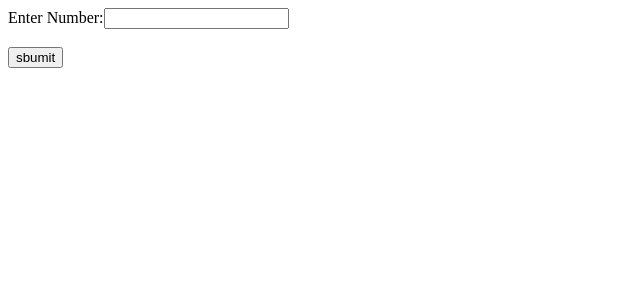
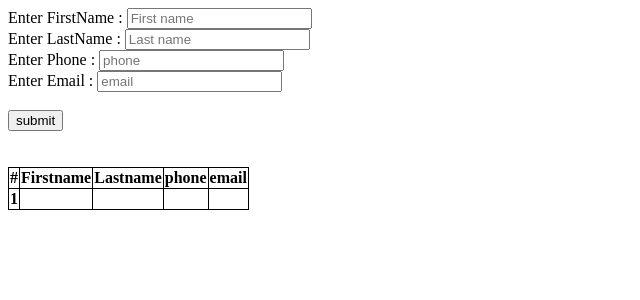
Before and after one commit to tkasvala9/twinkal-weekend2-practice, an Angular app in the folder my-first-app/: page / in a window 1280 px wide. Shown: the top 300 px of the page, without its empty margins (0-640 px from the left). Built offline with nearby package versions, Linux system fonts and the light colour scheme.

Commit message:
form-table

```diff
--- a/my-first-app/src/app/app.component.html
+++ b/my-first-app/src/app/app.component.html
@@ -1,4 +1,20 @@
-<div class="container">
-Enter Number:<input type="number" #num><br><br>
-<button (click)="cratetable(num.value)">sbumit</button>
-</div>
+<form #myForm="ngForm" (ngSubmit)="onsubmitofform(myForm.value)">
+    <div class="row">
+      <div class="col">Enter FirstName :
+        <input type="text" class="form-control" placeholder="First name" [ngModel]="users.firstname" name="firstname"
+          required>
+      </div>
+      <div class="col">Enter LastName :
+        <input type="text" class="form-control" placeholder="Last name" [ngModel]="users.lastname" name="lastname"
+          required>
+      </div>
+      <div class="col">Enter Phone :
+        <input type="text" class="form-control" placeholder="phone" [ngModel]="users.phone" name="phone" required>
+      </div>
+      <div class="col">Enter Email :
+        <input type="text" class="form-control" placeholder="email" [ngModel]="users.email" name="email" required>
+      </div>
+    </div><br>
+    <button type="submit">submit</button>
+  </form><br><br>
+  <app-header></app-header>
--- a/my-first-app/src/app/app.component.ts
+++ b/my-first-app/src/app/app.component.ts
@@ -1,5 +1,6 @@
 import { Component } from '@angular/core';
 import { UserDataServiceService } from './user-data-service.service';
+
 
 @Component({
   selector: 'app-root',
@@ -10,16 +11,16 @@ export class AppComponent {
   title = 'my-first-app';
 
   constructor(public us:UserDataServiceService){}
-  numarray:any=[]
-  t:any;
-  i:any;
-  cratetable(value:any){
-
-    for(let i=1;i<=10;i++){
-      this.t=(value*i);
-      this.numarray[i]=value +" "+"*"+" "+i+" "+"="+" "+this.t;
-      console.log(this.numarray[i]);
-        }
-
+  users = {
+    "firstname": '',
+    "lastname": '',
+    "phone": '',
+    "email": ''
+  }
+  onsubmitofform(users: any) {
+    this.users = users;
+    // this.us.sendData(this.users);
+    this.us.users = users;
+    console.log(this.us.users);
   }
 }
--- /dev/null
+++ b/my-first-app/src/app/header/header.component.css
@@ -0,0 +1,4 @@
+table,td,tr,th{
+border: 1px solid black;
+border-collapse: collapse;
+}
--- /dev/null
+++ b/my-first-app/src/app/header/header.component.html
@@ -0,0 +1,18 @@
+<table class="table">
+    <thead>
+      <tr>
+        <th scope="col">#</th>
+        <th scope="col">Firstname</th>
+        <th scope="col">Lastname</th>
+        <th scope="col">phone</th>
+        <th scope="col">email</th>
+      </tr>
+    </thead>
+    <tbody>
+      <tr>
+        <th scope="row">1</th>
+        <td>{{us.users.firstname}}</td>
+        <td>{{us.users.lastname}}</td>
+        <td>{{us.users.phone}}</td>
+        <td>{{us.users.email}}</td>
+      </tr>
--- /dev/null
+++ b/my-first-app/src/app/header/header.component.ts
@@ -0,0 +1,16 @@
+import { Component, OnInit } from '@angular/core';
+import { UserDataServiceService } from '../user-data-service.service';
+
+@Component({
+  selector: 'app-header',
+  templateUrl: './header.component.html',
+  styleUrls: ['./header.component.css']
+})
+export class HeaderComponent implements OnInit {
+
+  constructor(public us:UserDataServiceService) { }
+
+  ngOnInit(): void {
+  }
+
+}
--- a/my-first-app/src/app/user-data-service.service.ts
+++ b/my-first-app/src/app/user-data-service.service.ts
@@ -6,5 +6,15 @@ import { Injectable } from '@angular/core';
 export class UserDataServiceService {
 
   constructor() { }
+  users={
+    "firstname":'',
+  "lastname":'',
+  "phone":'',
+  "email":''
+  };
+  sendData(users:any){
+    this.users=users;
+    console.log(this.users);
+  }
 
 }
```
Also changed, not shown: my-first-app/src/app/app.module.ts (+6 -2 lines), 1 other file (tests, documents, lock files or other folders).
